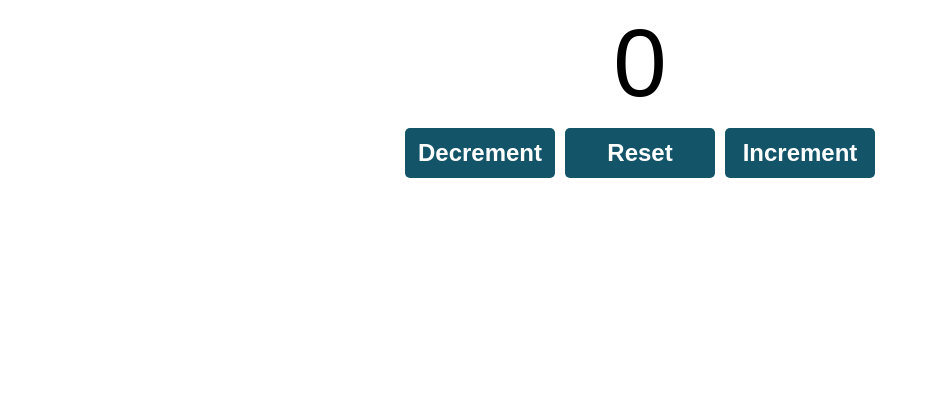
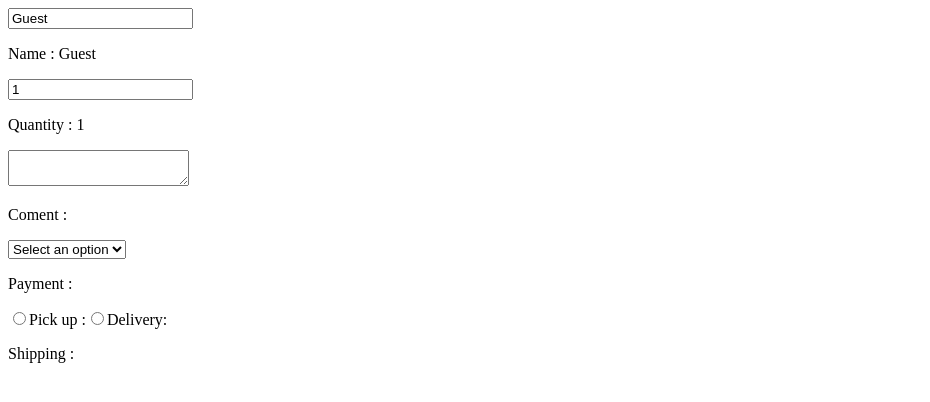
Before and after one commit to ajithr116/learningReact, a React (Vite) app in the folder learning/: page / in a window 1280 px wide. Shown: the top 402 px of the page, without its empty margins (0-930 px from the left). Built offline with nearby package versions, Linux system fonts and the light colour scheme.

Commit message:
onChange. onChangeInputBox folder.

```diff
--- a/learning/src/App.jsx
+++ b/learning/src/App.jsx
@@ -109,13 +109,25 @@
 //     );
 // }
 
-import Counter from './Counter/Counter.jsx'
+// import Counter from './Counter/Counter.jsx'
+
+// function App() {
+
+//     return (
+//         <>
+//             <Counter />
+//         </>
+//     );
+// }
+
+//onChange listerner----------------------------------------------------------------------
+import OnChange from './onChangeInput/onChange.jsx'
 
 function App() {
 
     return (
         <>
-            <Counter />
+            <OnChange />
         </>
     );
 }
--- /dev/null
+++ b/learning/src/onChangeInput/onChange.jsx
@@ -0,0 +1,68 @@
+import React, {useState} from 'react';
+
+function OnChange(){
+
+    const [name, setName] = useState('Guest');
+    const [quantity, setQuantity] = useState(1);
+    const [comment, setComment] = useState("");
+    const [payment, setPayment] = useState("");
+    const [shipping, setShipping] = useState("");
+
+    function handleNameChange(event){
+        setName(event.target.value);
+    }
+
+    function quantityChange(event){
+        setQuantity(event.target.value);
+    }
+
+    function handleCommentChange(event){
+        setComment(event.target.value);
+    }
+
+    function handlePaymentChange(event){
+        setPayment(event.target.value);
+    }
+
+    function handleShippingChange(event){
+        setShipping(event.target.value);
+    }
+
+    return (
+        <div>
+            <input value={name} onChange={handleNameChange}/>
+            <p>Name : {name}</p>
+
+            <input value={quantity} onChange={quantityChange} type='number'/>
+            <p>Quantity : {quantity}</p>
+
+            <textarea value={comment} onChange={handleCommentChange}/>
+            <p>Coment : {comment}</p>
+
+            <select value={payment} onChange={handlePaymentChange}>
+                <option value="">Select an option</option>
+                <option value="Visa">Visa</option>
+                <option value="Master Card">Master Card</option>
+            </select>
+            <p>Payment : {payment}</p>
+
+            <label>
+                <input type="radio" value="Pickup"
+                    checked={shipping ==="Pickup"}
+                    onChange={handleShippingChange}
+                />
+                Pick up :
+            </label>
+            <label>
+            <input type="radio" value="Delivery"
+                    checked={shipping ==="Delivery"}
+                    onChange={handleShippingChange}
+                />
+                Delivery:
+            </label>
+            <p>Shipping :{shipping}</p>
+        </div>
+    );
+}
+
+export default OnChange;
--- a/learning/src/stateAndHook/myComponent.jsx
+++ b/learning/src/stateAndHook/myComponent.jsx
@@ -66,7 +66,6 @@ function myComponent(){
     // )
 
 
-
 }
 
 export default myComponent;
```
